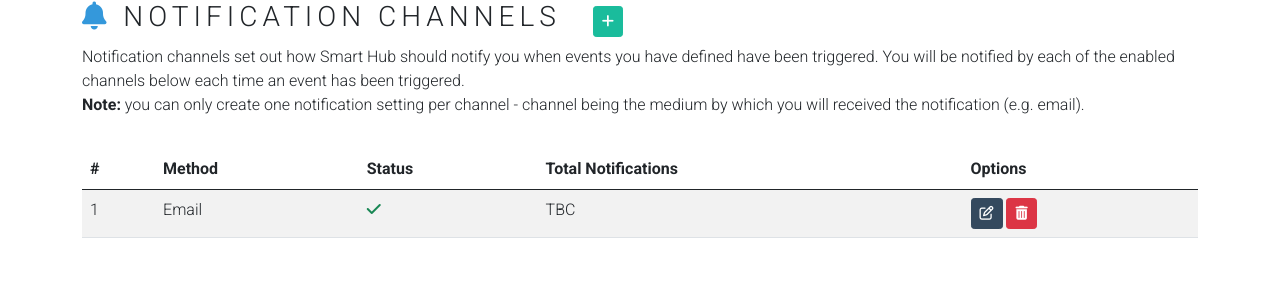
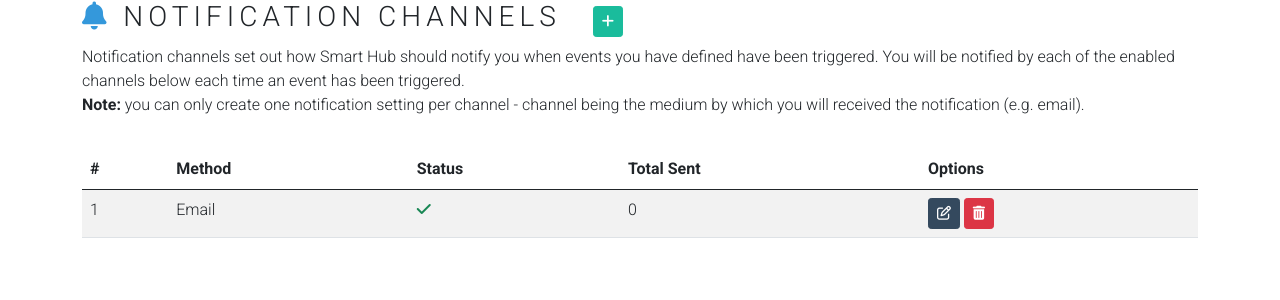
Before and after one commit to jyoung90ie/home-automation-at-home, a Django app: page /notifications/ in a window 1280 px wide. Shown: the part 56-356 px from the top of the page. Run offline with Django 3.2, Linux system fonts and the light colour scheme; a user stored in the database is signed in; tables that the repository leaves empty hold one stand-in row (values such as "Sample post"); data that the repository does not hold is empty; parts of the project's set-up code (start-up, migrations or seed data) failed here and were passed over; some libraries are stand-ins or nearby versions.

Commit message:
Add total notifications & tidy up

```diff
--- a/smarthub/apps/notifications/templates/notifications/notification_list.html
+++ b/smarthub/apps/notifications/templates/notifications/notification_list.html
@@ -23,7 +23,7 @@
                 <th scope="col">#</th>
                 <th scope="col">Method</th>
                 <th scope="col">Status</th>
-                <th scope="col">Total Notifications</th>
+                <th scope="col">Total Sent</th>
                 <th scope="col">Options</th>
             </tr>
         </thead>
@@ -33,7 +33,7 @@
                 <td>{{ forloop.counter }}</td>
                 <td>{{ notification.notification_medium }}</td>
                 <td>{{ notification.is_enabled|to_status_icon }}</td>
-                <td>TBC</td>
+                <td>{{ notification.total_sent }}</td>
 
                 <td>
                     {% include "notifications/partials/_user_options.html" %}
```
Also changed, not shown: smarthub/apps/notifications/views.py (+5 -2 lines).
